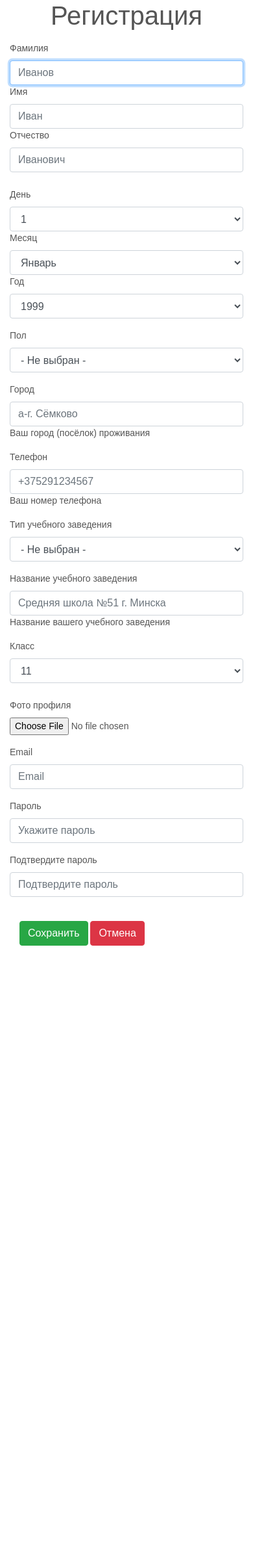
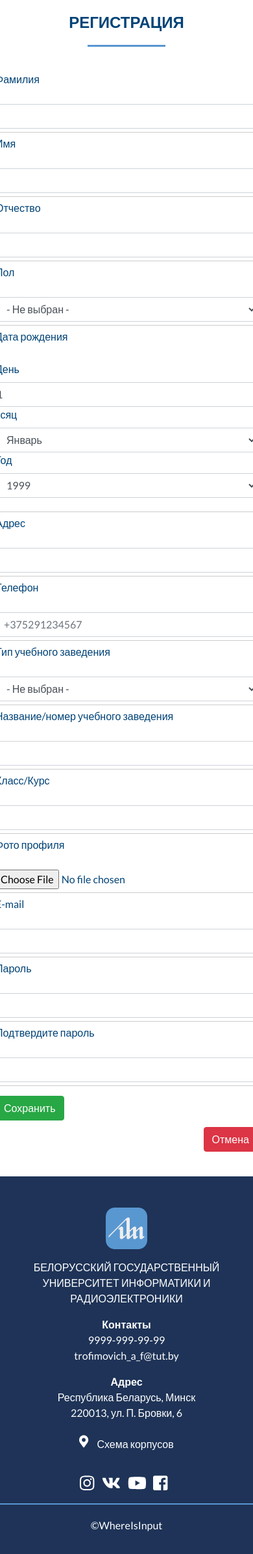
Before and after one commit to pavlentiysv/Olympiad, a PHP site: page /signup.php in a window 390 px wide; the page is wider, and only the part inside the window is pictured. Shown: the part 74-2465 px from the top of that part at 65% size. Before the commit the page ends 1529 px from the top of that part, so only its background shows below. Run offline with PHP 8.4, Linux system fonts and the light colour scheme; some libraries are stand-ins or nearby versions.

Commit message:
signup page redesign

```diff
--- a/signup.php
+++ b/signup.php
@@ -100,57 +100,83 @@ if (isset($_GET['telephone'])) {
 <body>
     <div id="home">
         <!-- Start Navigation -->
-        <nav class="navbar navbar-expand-md navbar-dark bg-dark ">
+        <nav class="navbar navbar-expand-md navbar-dark bg-dark">
             <a href="index.php" class="navbar-brand">
                 <img src="img/bsuirlogo.png" alt="logo" />
             </a>
         </nav>
         <!-- End Navigation -->
-
-        <div class="container">
-            <div class="text-center">
-                <h1 class="nice">Регистрация</h1>
+        <div class="signup">
+            <!-- Heading -->
+            <div class="col-md-12 text-center">
+                <h3 class="heading">Регистрация</h3>
+                <div class="heading-underline"></div>
             </div>
 
-            <form action="php/signup.inc.php" method="post" enctype="multipart/form-data">
-                <!-- Text input-->
-                <div class="form-group text-center">
-                    <?php if ($errorMsg != null) : ?>
-                        <span class="error-text"><?php echo $errorMsg; ?></span>
-                    <?php endif; ?>
+            <div class="row">
+                <div class="col-md-2"></div>
+
+                <!-- Registration Form -->
+                <div class="col-md-8">
+                    <form action="">
+                        <div class="reg-row row">
+                            <div class="reg-title col-md-3">
+                                <p>Фамилия</p>
                             </div>
-                <div class="row">
-                    <div class="col-md-4 control-label">
-                        <label for="surname">Фамилия</label>
-                        <input type="text" class="form-control" name="surname" placeholder="Иванов" value="<?php echo $surname; ?>" required="" autofocus="">
-                    </div>
-                    <div class="col-md-4 control-label">
-                        <label for="name">Имя</label>
-                        <input type="text" class="form-control" name="name" placeholder="Иван" value="<?php echo $name; ?>" required="">
-                    </div>
-
-                    <div class="col-md-4 mb-4 control-label">
-                        <label for="middleName">Отчество</label>
-                        <input type="text" class="form-control" name="middlename" placeholder="Иванович" value="<?php echo $middlename; ?>">
+                            <div class="reg-value col-md-9">
+                                <input type="text" class="form-control" name="surname" value="<?php echo $surname; ?>" />
                             </div>
                         </div>
-                <!-- Select Date Of Birth-->
-                <div class="row">
-                    <div class="col-md-7">
+                        <div class="reg-row row">
+                            <div class="reg-title col-md-3">
+                                <p>Имя</p>
+                            </div>
+                            <div class="reg-value col-md-9">
+                                <input type="text" class="form-control" name="name" value="<?php echo $name; ?>" />
+                            </div>
+                        </div>
+                        <div class="reg-row row">
+                            <div class="reg-title col-md-3">
+                                <p>Отчество</p>
+                            </div>
+                            <div class="reg-value col-md-9">
+                                <input type="text" class="form-control" name="middlename" value="<?php echo $middlename; ?>" />
+                            </div>
+                        </div>
+                        <div class="reg-row row">
+                            <div class="reg-title col-md-3">
+                                <p>Пол</p>
+                            </div>
+                            <div class="reg-value col-md-9">
+                                <select id="gender" name="gender" class="form-control">
+                                    <option <?php if ($gender == null) echo 'selected'; ?> value="">- Не выбран - <?php echo $gender ?></option>
+                                    <option <?php if ($gender == 'М') echo 'selected'; ?> value='М'>Мужской</option>
+                                    <option <?php if ($gender == 'Ж') echo 'selected'; ?> value='Ж'>Женский</option>
+                                </select>
+                            </div>
+                        </div>
+                        <div class="reg-row row">
+                            <div class="reg-title col-md-3">
+                                <p>Дата рождения</p>
+                            </div>
+                            <div class="reg-value bday col-md-9">
                                 <div class="row form-group">
-                            <label class="col-md-1 control-label" for="day">День</label>
+                                    <div class="col-md-1">
+                                        <label class="control-label" for="day">День</label></div>
                                     <div class="col-md-2">
                                         <select id="day" name="day" class="form-control">
                                             <?php printDaysList(intval($day)); ?>
                                         </select>
                                     </div>
-                            <label class="col-md-1 control-label" for="month">Месяц</label>
+                                    <div class="col-md-2">
+                                        <label class="control-label" for="month">Месяц</label></div>
                                     <div class="col-md-3">
                                         <select id="month" name="month" class="form-control">
                                             <?php printMonthsList(intval($month)); ?>
                                         </select>
                                     </div>
-                            <label class="col-md-1 control-label" for="year">Год</label>
+                                    <div class="col-md-1">
+                                        <label class="control-label" for="year">Год</label></div>
                                     <div class="col-md-3">
                                         <select id="year" name="year" class="form-control">
                                             <?php printYearList(intval($year)); ?>
@@ -159,113 +185,128 @@ if (isset($_GET['telephone'])) {
                                 </div>
                             </div>
                         </div>
-
-                <!-- Gender Input -->
-                <div class="row form-group">
-                    <label class="col-md-1" for="gender">Пол</label>
-                    <div class="col-md-4">
-                        <select id="gender" name="gender" class="form-control">
-                            <option <?php if ($gender == null) echo 'selected' ?> value="">- Не выбран -</option>
-                            <option <?php if ($gender == 'М') echo 'selected' ?> value="М">Мужской</option>
-                            <option <?php if ($gender == 'Ж') echo 'selected' ?> value="Ж">Женский</option>
+                        <div class="reg-row row">
+                            <div class="reg-title col-md-3">
+                                <p>Aдрес</p>
+                            </div>
+                            <div class="reg-value col-md-9">
+                                <input type="text" class="form-control" name="city" value="<?php echo $city; ?>" />
+                            </div>
+                        </div>
+                        <div class="reg-row row">
+                            <div class="reg-title col-md-3">
+                                <p>Телефон</p>
+                            </div>
+                            <div class="reg-value col-md-9">
+                                <input id="telephone" name="telephone" type="tel" pattern="\+[0-9]{3}[0-9]{2}[0-9]{3}[0-9]{2}[0-9]{2}" placeholder="+375291234567" class="form-control" value="<?php echo $telephone; ?>">
+                            </div>
+                        </div>
+                        <div class="reg-row row">
+                            <div class="reg-title col-md-3">
+                                <p>Тип учебного заведения</p>
+                            </div>
+                            <div class="reg-value col-md-9">
+                                <select id="institution_type" name="institution_type" class="form-control">
+                                    <option <?php if ($institution_type == null) echo 'selected'; ?> value="">- Не выбран -</option>
+                                    <option <?php if (trim($institution_type) == 'Средняя Школа') echo 'selected'; ?> value="Средняя Школа">Средняя Школа</option>
+                                    <option <?php if (trim($institution_type) == 'Гимназия') echo 'selected'; ?> value="Гимназия">Гимназия</option>
+                                    <option <?php if (trim($institution_type) == 'Лицей') echo 'selected'; ?> value="Лицей">Лицей</option>
+                                    <option <?php if (trim($institution_type) == 'Колледж') echo 'selected'; ?> value="Колледж">Колледж</option>
                                 </select>
                             </div>
                         </div>
-
-                <!-- Address input-->
-                <div class="row form-group">
-                    <label class="col-md-1 control-label" for="city">Город</label>
-                    <div class="col-md-4">
-                        <input id="city" name="city" type="text" placeholder="а-г. Сёмково" class="form-control input-md" value="<?php echo $city; ?>" required="">
-                        <span class="help-block">Ваш город (посёлок) проживания</span>
+                        <div class="reg-row row">
+                            <div class="reg-title col-md-3">
+                                <p>Название/номер учебного заведения</p>
+                            </div>
+                            <div class="reg-value col-md-9">
+                                <input type="text" class="form-control" name="institution_number" value="<?php echo $institution_number; ?>" />
                             </div>
                         </div>
-
-                <!-- Phone input-->
-                <div class="row form-group">
-                    <label class="col-md-1 control-label" for="telephone">Телефон</label>
-                    <div class="col-md-4">
-                        <input id="telephone" name="telephone" type="tel" pattern="\+[0-9]{3}[0-9]{2}[0-9]{3}[0-9]{2}[0-9]{2}" placeholder="+375291234567" class="form-control input-md" value='<?php echo $telephone; ?>' required="">
-                        <span class="help-block">Ваш номер телефона</span>
+                        <div class="reg-row row">
+                            <div class="reg-title col-md-3">
+                                <p>Класс/Курс</p>
+                            </div>
+                            <div class="reg-value col-md-9">
+                                <input type="text" class="form-control" name="grade" value="<?php echo $grade; ?>" />
                             </div>
                         </div>
-
-                <!-- School type input-->
-                <div class="row form-group">
-                    <label class="col-md-1 control-label" for="institution_type">Тип учебного заведения</label>
-
-                    <div class="col-md-4">
-                        <select id="institution_type" name="institution_type" class="form-control">
-                            <option <?php if ($institution_type == null) echo 'selected' ?> value="">- Не выбран -</option>
-                            <option <?php if ($institution_type == 'Средняя Школа') echo 'selected' ?> value="Средняя Школа">Средняя Школа</option>
-                            <option <?php if ($institution_type == 'Гимназия') echo 'selected' ?> value="Гимназия">Гимназия</option>
-                            <option <?php if ($institution_type == 'Лицей') echo 'selected' ?> value="Лицей">Лицей</option>
-                            <option <?php if ($institution_type == 'Колледж') echo 'selected' ?> value="Колледж">Колледж</option>
-                        </select>
+                        <div class="reg-row row">
+                            <div class="reg-title col-md-3">
+                                <p>Фото профиля</p>
+                            </div>
+                            <div class="reg-value col-md-9">
+                                <input id="photo" name="photo" type="file" class="input-md" />
                             </div>
                         </div>
-                <!-- School name input-->
-                <div class="row form-group">
-                    <label class="col-md-1 control-label" for="institution_number">Название учебного заведения</label>
-                    <div class="col-md-4">
-                        <input id="institution_number" name="institution_number" type="text" placeholder="Средняя школа №51 г. Минска" class="form-control input-md" value="<?php echo $institution_number; ?>" required="">
-                        <span class="help-block">Название вашего учебного заведения</span>
+                        <div class="reg-row row">
+                            <div class="reg-title col-md-3">
+                                <p>E-mail</p>
+                            </div>
+                            <div class="reg-value col-md-9">
+                                <input name="email" type="email" class="form-control" required="" value="<?php echo $email; ?>">
                             </div>
                         </div>
-                <div class="row">
-                    <div class="col-md-12 mb-2">
-                        <div class="row form-group">
-                            <label class="col-md-1 control-label" for="grade">Класс</label>
-                            <div class="col-md-3">
-                                <select id="grade" name="grade" class="form-control">
-                                    <?php printGradeList($grade); ?>
-                                </select>
+                        <div class="reg-row row">
+                            <div class="reg-title col-md-3">
+                                <p>Пароль</p>
+                            </div>
+                            <div class="reg-value col-md-9">
+                                <input type="password" class="form-control" name="newpassword" />
                             </div>
                         </div>
+                        <div class="reg-row row">
+                            <div class="reg-title col-md-3">
+                                <p>Подтвердите пароль</p>
+                            </div>
+                            <div class="reg-value col-md-9">
+                                <input type="password" class="form-control" name="newrepeatpassword" />
                             </div>
                         </div>
-
-                <!--Profile photo-->
-                <div class="row form-group">
-                    <label class="col-md-1 " for="photo">Фото профиля</label>
-                    <div class="col-md-4">
-                        <input id="photo" name="photo" type="file" class="input-md">
+                        <div class="reg-buttons reg-row row">
+                            <div class="reg-title col-md-3">
+                                <input type="submit" name="update-submit" class="btn btn-success" value="Сохранить">
                             </div>
-                </div>
-
-                <!-- Email input-->
-                <div class="row form-group">
-                    <label class="col-md-1 " for="email">Email</label>
-                    <div class="col-md-4">
-                        <input id="email" name="email" type="email" placeholder="Email" class="form-control input-md" required="" value="<?php echo $email; ?>">
-                    </div>
-                </div>
-
-                <!--Password input-->
-                <div class="row form-group">
-                    <label class="col-md-1 " for="password">Пароль</label>
-                    <div class="col-md-4">
-                        <input id="password" name="password" type="password" placeholder="Укажите пароль" class="form-control input-md" required="">
-                    </div>
-                </div>
-
-                <!--Password confirm-->
-                <div class="row form-group">
-                    <label class="col-md-1 " for="passwordRepeat">Подтвердите пароль</label>
-                    <div class="col-md-4">
-                        <input id="passwordRepeat" name="passwordRepeat" type="password" placeholder="Подтвердите пароль" class="form-control input-md" required="">
-                    </div>
-                </div>
-
-                <!-- Button (Double) -->
-                <div class="form-group">
-                    <label class="col-md-4 control-label" for="button1id"></label>
-                    <div class="col-md-8">
-                        <button type="submit" name="signup-submit" class="btn btn-success">Сохранить</button>
+                            <div class="reg-value col-md-9">
                                 <a id="cancel" name="cancel" class="btn btn-danger" href="signin.php">Отмена</a>
                             </div>
                         </div>
                     </form>
+                </div>
+
+                <div class="col-md-2"></div>
+            </div>
+
+        </div>
+        <!-- Contact Section -->
+        <div id="contact" class="offset">
+            <footer>
+                <div class="row justify-content-center">
+                    <div class="col-md-12 text-center">
+                        <img src="img/bsuirlogo_mini.png" alt="" />
+                        <p>
+                            БЕЛОРУССКИЙ ГОСУДАРСТВЕННЫЙ УНИВЕРСИТЕТ ИНФОРМАТИКИ И
+                            РАДИОЭЛЕКТРОНИКИ
+                        </p>
+                        <strong>Контакты</strong>
+                        <p>9999-999-99-99<br />trofimovich_a_f@tut.by</p>
+                        <strong>Адрес</strong>
+                        <p>
+                            Республика Беларусь, Минск<br />
+                            220013, ул. П. Бровки, 6 <br />
+                            <a href="https://www.bsuir.by/ru/skhema-korpusov" target="_blank"><i class="location fas fa-map-marker-alt"></i>Схема корпусов</a>
+                        </p>
+                        <a href="https://www.instagram.com/bsuir_official/" target="_blank"><i class="fab fa-instagram"></i></a>
+                        <a href="https://vk.com/bsuir_official" target="_blank"><i class="fab fa-vk"></i></a>
+                        <a href="https://www.youtube.com/user/videostudiabsuir" target="_blank"><i class="fab fa-youtube"></i></a>
+                        <a href="https://www.facebook.com/bsuir.by/" target="_blank"><i class="fab fa-facebook-square"></i></a>
+                    </div>
+
+                    <hr class="socket" />
+                    &copy;WhereIsInput
+                    <!-- <p><br>whereisinput@gmail.com</p> -->
+                </div>
+            </footer>
         </div>
         <!--- Script Source Files -->
         <script src="src/jquery-3.3.1.min.js"></script>
--- a/style/signup.css
+++ b/style/signup.css
@@ -1,26 +1,26 @@
-@import url(http://fonts.googleapis.com/css?family=lato:400,700);
-body {
-
-    background-color: #ffffff;
-    font-family: 'Montserrat', sans-serif;
-  font-weight: 400;
-  font-size: 14px;
-  color: #555;
-
-  -webkit-font-smoothing: antialiased;
-  -webkit-overflow-scrolling: touch;
+.signup .heading {
+  margin: 20px;
 }
-input[type='number'] {
-  -moz-appearance:textfield;
-}
-
-input::-webkit-outer-spin-button,
-input::-webkit-inner-spin-button {
-  display: none;
-  -webkit-appearance: none;
-  margin: 0;
-}
-
 .error-text {
   color: #e61414;
 }
+div.reg-row {
+  border-bottom: 1px solid #cccccc;
+}
+div.reg-title,
+div.reg-value {
+  padding: 5px 8px 5px;
+}
+.col-md-2 {
+  padding: 0;
+}
+div.signup {
+  padding-bottom: 40px;
+}
+div.reg-buttons {
+  border-bottom: 0px;
+  margin-top: 10px;
+}
+div.reg-buttons .reg-value {
+  text-align: right;
+}
```
Also changed, not shown: buf.php (added, +160 -0 lines). Lines whose indentation alone changed are shown as unchanged.
